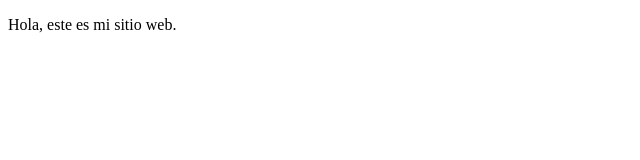
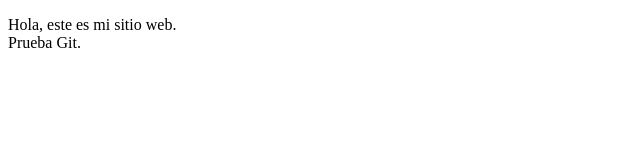
Before and after one commit to jhea31/proyectoDemoCursoPrework, a plain HTML site: page index.html in a window 1280 px wide. Shown: the full height of the page, 0-640 px from the left. Drawn offline with Linux system fonts and the light colour scheme.

Commit message:
second commit

```diff
--- a/index.html
+++ b/index.html
@@ -7,7 +7,8 @@
 </head>
 <body>
     <p>
-        Hola, este es mi sitio web.
+        Hola, este es mi sitio web.<br />
+        Prueba Git.
     </p>
 </body>
 </html>
```
